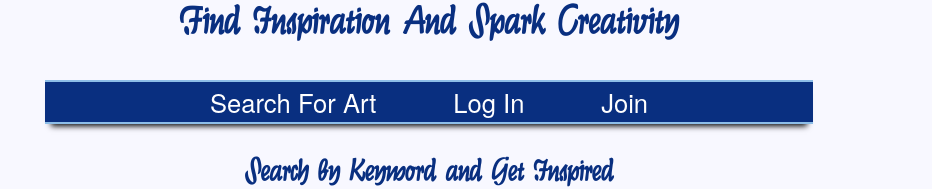
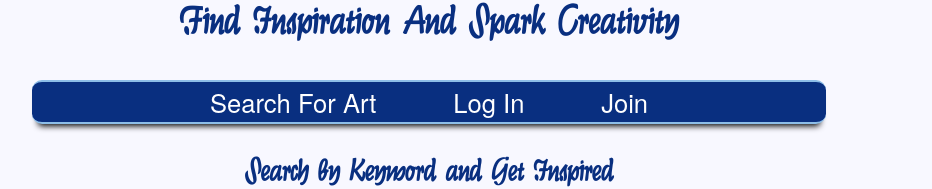
Before and after one commit to DerrickJFoster/Artsy-Front-End, a React (Create React App) app: page / in a window 1280 px wide. Shown: the part 234-423 px from the top of the page, without its empty margins (211-1143 px from the left). Built offline with nearby package versions, Linux system fonts and the light colour scheme.

Commit message:
testing logged-in-user font/placements

```diff
--- a/src/css/App.css
+++ b/src/css/App.css
@@ -68,13 +68,14 @@ nav {
   margin-bottom: 2%;
   overflow: hidden;
   list-style-type: none;
-  width: 60%;
+  width: 62%;
   height: 5vh;
   vertical-align: center;
   line-height: 5vh;
   display: inline-block;
   border-top: 2px solid #8DBEE8;
   border-bottom: 2px solid #8DBEE8;
+  border-radius: 10px;
   background-color: #092f80;
   box-shadow: 0 8px 6px -6px black;
 }
```
